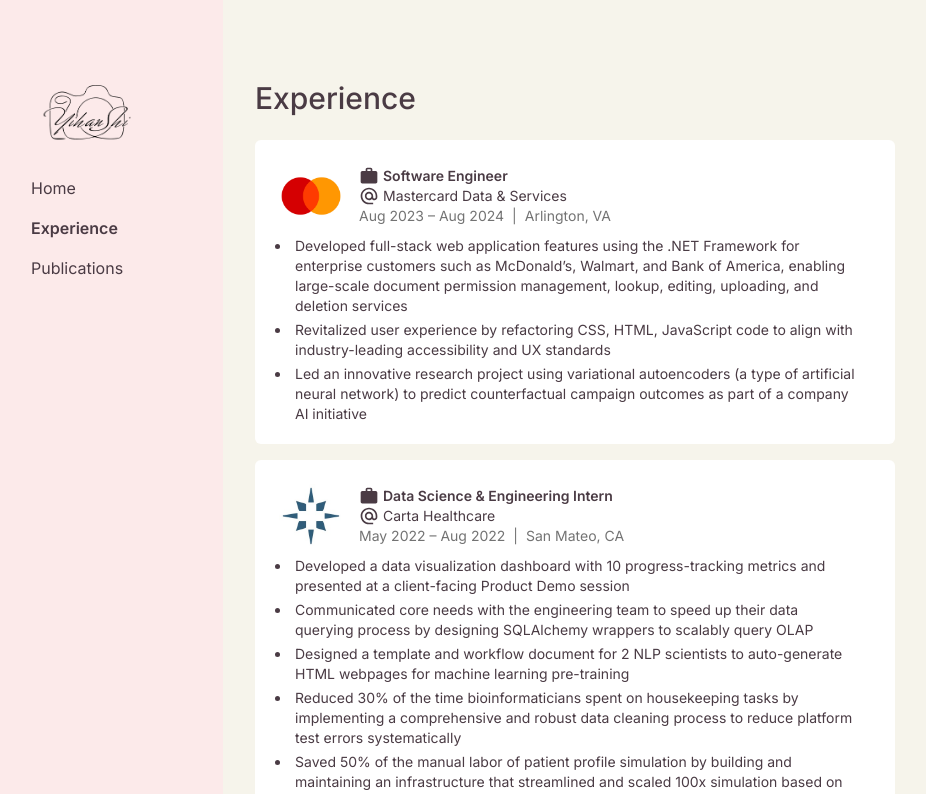
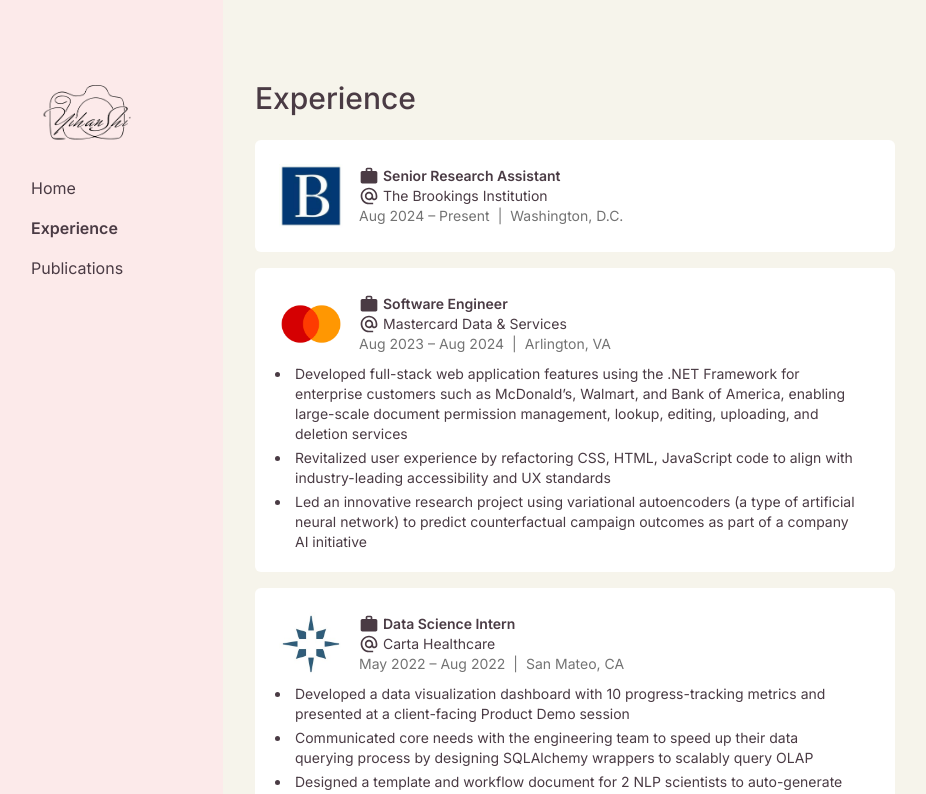
Before and after one commit to yihan-shi/yihan-shi.github.io, a Next.js app: page /experience in a window 1280 px wide. Shown: the top 794 px of the page, without its empty margins (33-959 px from the left). Built offline with nearby package versions, Linux system fonts and the light colour scheme.

Commit message:
Add experience

```diff
--- a/src/app/experience/page.tsx
+++ b/src/app/experience/page.tsx
@@ -6,6 +6,35 @@
     <div className="lg:w-2/3 2xl:w-1/2">
       <span className="text-3xl font-medium">Experience</span>
       <ol className="space-y-4 pt-6 text-sm">
+        <li className="rounded-md bg-white">
+          <div className="w-auto px-6 py-4">
+            <div className="my-2 flex shrink-0 flex-row items-center">
+              <Image
+                src="/icons/brookings.jpg"
+                alt="Logo"
+                width={64}
+                height={64}
+              />
+              <ol className="px-4">
+                <li>
+                  <MdWork className="mr-1 inline-block h-5 w-5 align-bottom" />
+                  <span className="font-semibold">Senior Research Assistant</span>
+                </li>
+                <li>
+                  <MdAlternateEmail className="mr-1 inline-block h-5 w-5 align-bottom" />
+                  The Brookings Institution
+                </li>
+                <li className="text-[#737373]">
+                  <span className="mr-1">Aug 2024 – Present</span>
+                  <span className="mx-1 max-lg:hidden">|</span>
+                  <span className="mx-1 max-lg:hidden">Washington, D.C.</span>
+                </li>
+              </ol>
+            </div>
+            <div className="my-1">
+            </div>
+          </div>
+        </li>
         <li className="rounded-md bg-white">
           <div className="w-auto px-6 py-4">
             <div className="my-2 flex shrink-0 flex-row items-center">
@@ -65,7 +94,7 @@
                 <li>
                   <MdWork className="mr-1 inline-block h-5 w-5 align-bottom" />
                   <span className="font-semibold">
-                    Data Science & Engineering Intern
+                    Data Science Intern
                   </span>
                 </li>
                 <li>
--- a/src/app/page.tsx
+++ b/src/app/page.tsx
@@ -17,12 +17,15 @@
           <span className="block text-xl">Hi, I’m</span>
           <span className="block py-2 text-3xl font-medium">Yihan Shi!</span>
           <span className="max-w-prose py-2">
-            Based in Washington, D.C., I’m a software engineer by day and a
-            photographer by night. Prior to joining Mastercard, I graduated
-            from Duke University with a B.S. in statistics and minors in computer
-            science and neuroscience. My other hobbies include playing the piano,
-            cooking, and reading. Please feel free to contact me if you have any
-            questions or comments!
+          Based in Washington, D.C., I serve as a Senior Research Assistant at
+          Brookings, focusing on health care policy research. Previously, I
+          developed enterprise applications at Mastercard Data & Services, collaborating
+          with clients like McDonald’s, Walmart, and Bank of America. I hold a B.S. in
+          Statistics from Duke University, with minors in Computer Science and
+          Neuroscience. Beyond my professional endeavors, I enjoy playing the
+          piano, capturing moments through photography, and experimenting with
+          new recipes in the kitchen. Feel free to explore my work and reach out
+          if you’d like to connect or collaborate!
           </span>
         </p>
         <div className="py-3">
```
Also changed, not shown: public/icons/brookings.jpg (added).
